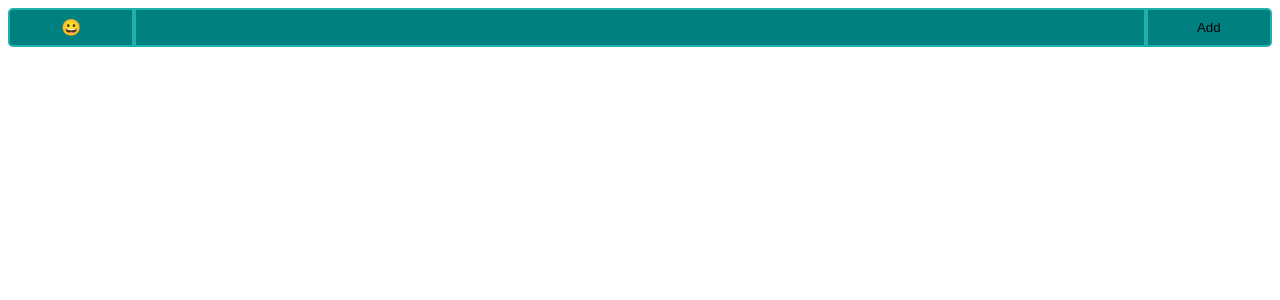
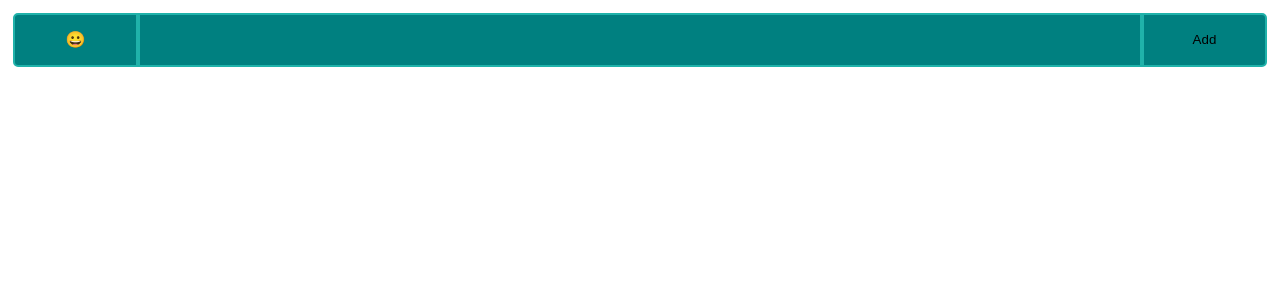
Before and after one commit to tramallo/exercise-emoji_todo_list, a React (Vite) app: page / in a window 1280 px wide. Shown: the top 300 px of the page. Built offline with nearby package versions, Linux system fonts and the light colour scheme.

Commit message:
TodosList -> remove unnecessary var declarations | set box sizing || App -> improve content size

```diff
--- a/src/App.css
+++ b/src/App.css
@@ -5,7 +5,7 @@ body {
 .app {
   box-sizing: border-box;
   height: 100dvh;
-  padding: 1dvh;
+  padding: 1%;
 
   --emoji-selector-border-radius: 5px 0 0 5px;
   --combobox-input-border-radius: 0;
@@ -19,12 +19,12 @@ body {
 }
 
 .app > .new-todo {
-  --new-todo-margin: 0 0 1dvh 0;
-  height: 5%;
+  height: 7%;
 }
+
 .app > .todos-list {
-  height: 95%;
-  --todos-list-margin: 0 5dvw;
+  height: 91%;
+  margin: 1% 5%;
 
   overflow-y: auto;
 }
--- a/src/components/TodosList.css
+++ b/src/components/TodosList.css
@@ -1,8 +1,9 @@
 .todos-list {
+  box-sizing: border-box;
   list-style-type: none;
 
-  margin: var(--todos-list-margin, 0);
-  padding: var(--todos-list-padding, 0);
+  margin: 0;
+  padding: 0;
 }
 
 .todos-list > li {
```
